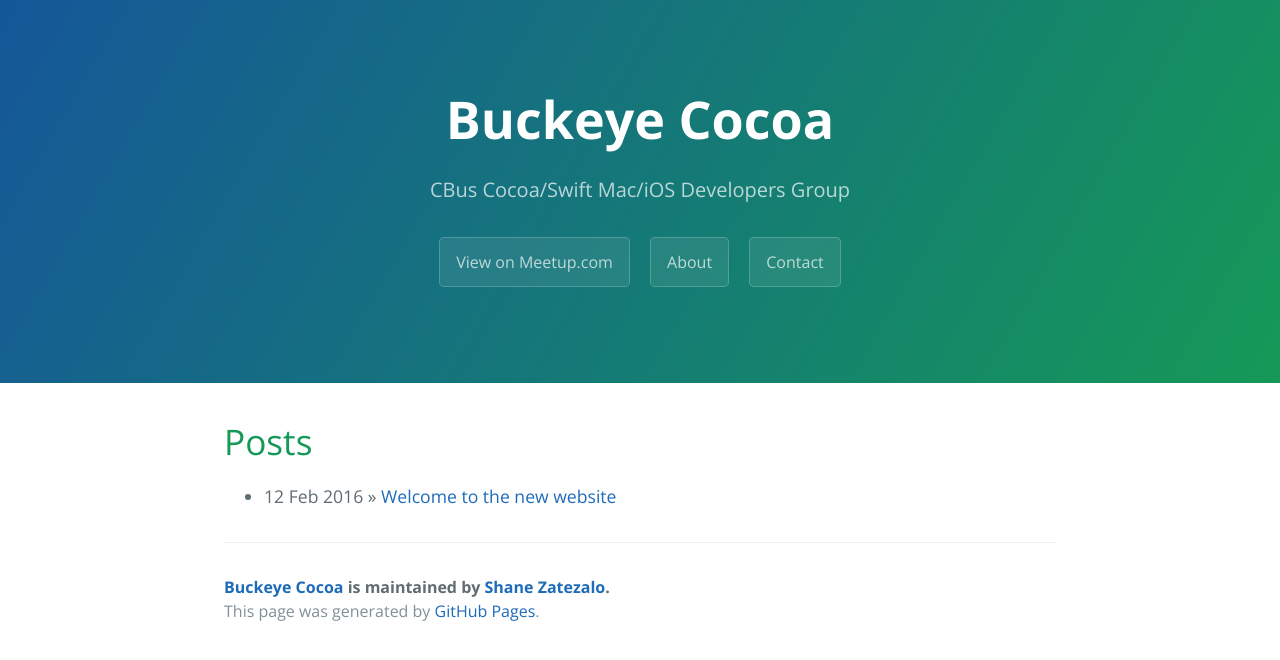
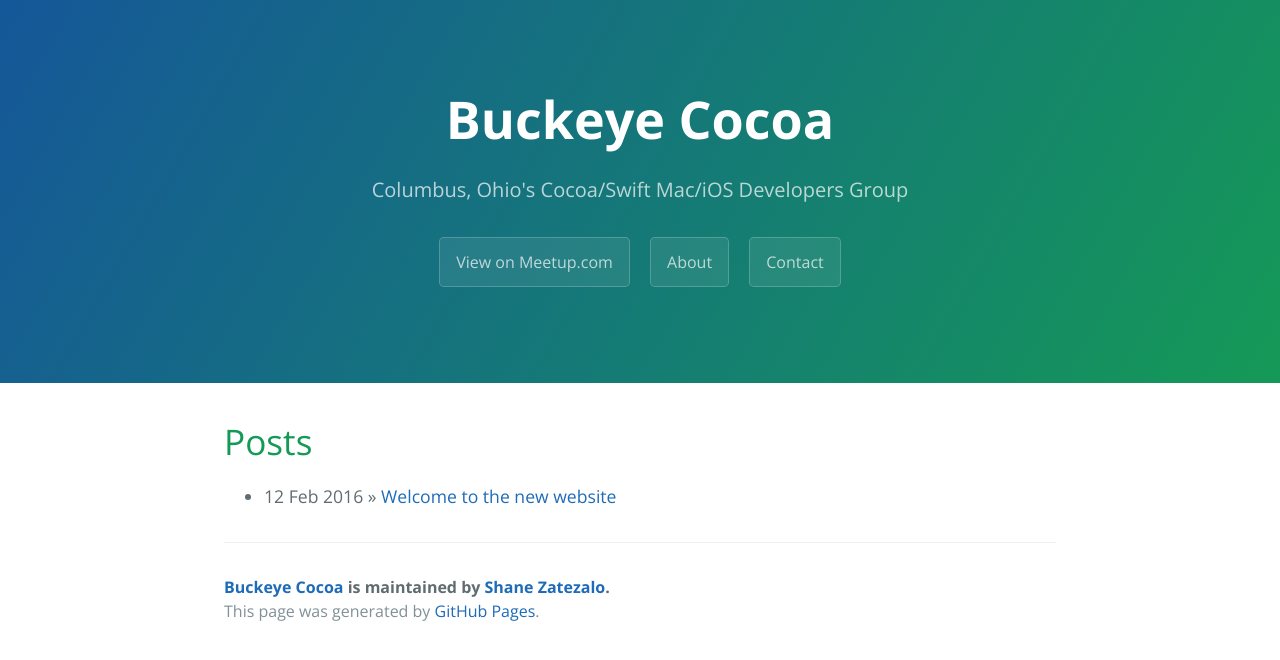
Before and after one commit to Buckeyecocoa/buckeyecocoa.github.io, a Jekyll site: the page built from index.html, in a window 1280 px wide. Shown: the top 660 px of the page. Built offline with Jekyll 4.4.1, drawn with Linux system fonts in a browser that asks for light colours; the list of posts is cut into pages by our own code.

Commit message:
Remove CBus abbreviation

```diff
--- a/_config.yml
+++ b/_config.yml
@@ -17,7 +17,7 @@ title:               Buckeye Cocoa
 email:               info@buckeyecocoa.org
 description: > # this means to ignore newlines until "baseurl:"
   Buckeyecocoa is Central Ohio's User Group for Mac and iOS Software Development
-tagline:              CBus Cocoa/Swift Mac/iOS Developers Group
+tagline:             Columbus, Ohio's Cocoa/Swift Mac/iOS Developers Group
 url:                 http://buckeyecocoa.org
 baseurl: "" # the subpath of your site, e.g. /blog
 paginate: 1 # pagination based on number of posts
```
